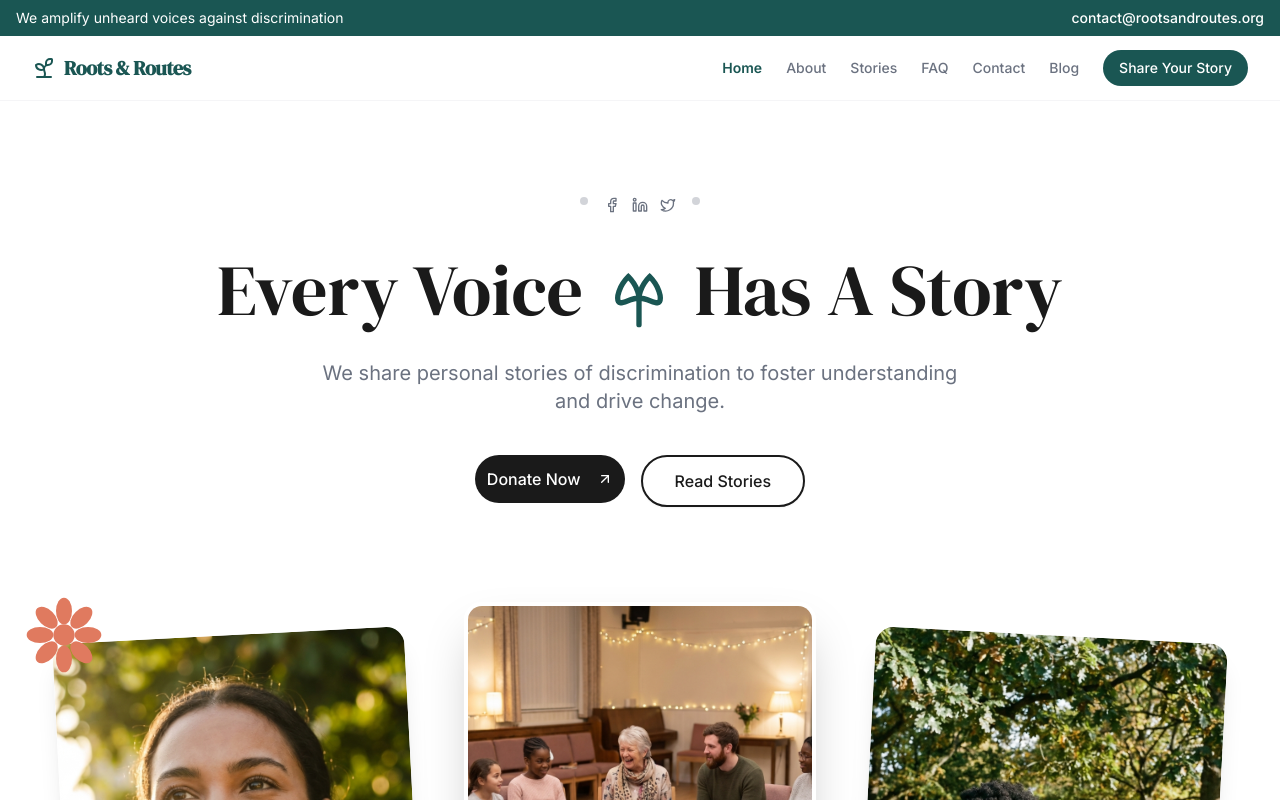
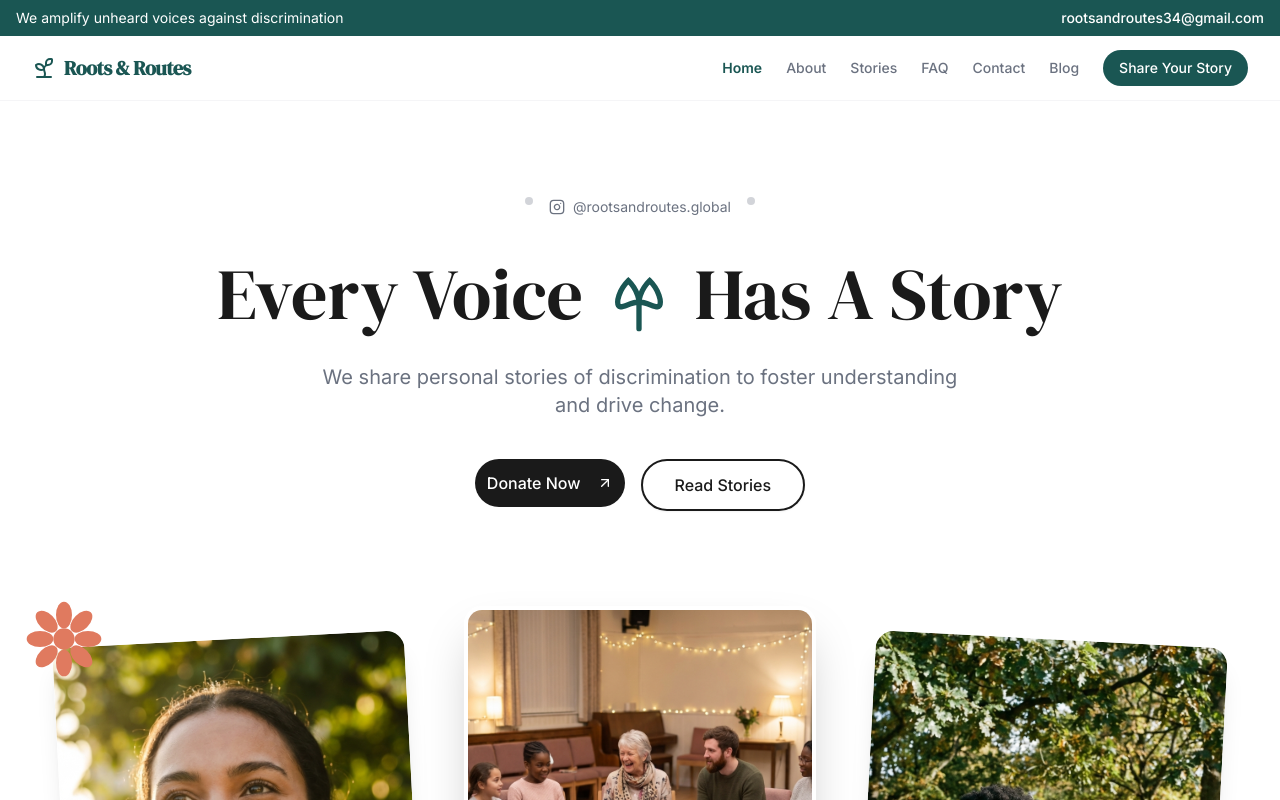
Before and after one commit to BurhanCantCode/RootsAndRoutes, a Next.js app: page / in a window 1280 px wide. Shown: the top 800 px of the page. Built offline with nearby package versions, Linux system fonts and the light colour scheme.

Commit message:
feat: Update About, Contact, and Footer pages to replace LinkedIn with Instagram links, and modify email addresses for contact and donations.

```diff
--- a/app/about/page.tsx
+++ b/app/about/page.tsx
@@ -3,7 +3,7 @@
 import Image from "next/image"
 import Link from "next/link"
 import { motion } from "framer-motion"
-import { Linkedin } from "lucide-react"
+import { Instagram } from "lucide-react"
 
 export default function AboutPage() {
     return (
@@ -92,11 +92,10 @@ export default function AboutPage() {
                         <p className="text-muted-foreground">The people working behind the scenes.</p>
                     </div>
 
-                    <div className="grid grid-cols-1 md:grid-cols-3 gap-10">
+                    <div className="grid grid-cols-1 md:grid-cols-2 gap-10 max-w-3xl mx-auto">
                         {[
-                            { name: "Jane Doe", role: "Founder", image: "/images/generated/team-jane.png" },
-                            { name: "John Smith", role: "Co-Founder", image: "/images/generated/team-john.png" },
-                            { name: "Alex Chen", role: "Director", image: "/images/generated/team-alex.png" }
+                            { name: "Gamze Nur Demir", role: "Co-Founder", image: "/images/generated/team-gamze.png" },
+                            { name: "Melissa Okeke", role: "Co-Founder", image: "/images/generated/team-melissa.png" }
                         ].map((member) => (
                             <div key={member.name} className="flex flex-col items-center bg-white p-8 rounded-2xl shadow-sm hover:shadow-md transition-shadow">
                                 <div className="relative w-32 h-32 rounded-full overflow-hidden mb-6 border-4 border-secondary">
@@ -107,9 +106,9 @@ export default function AboutPage() {
                                 <p className="text-center text-sm text-muted-foreground mb-6">
                                     Passionate about social justice and storytelling. Committed to making a difference.
                                 </p>
-                                <button className="text-muted-foreground hover:text-primary transition-colors">
-                                    <Linkedin className="w-5 h-5" />
-                                </button>
+                                <a href="https://www.instagram.com/rootsandroutes.global?igsh=MWQ0ODd0NzRjb3dpdQ%3D%3D&utm_source=qr" target="_blank" rel="noopener noreferrer" className="text-muted-foreground hover:text-primary transition-colors">
+                                    <Instagram className="w-5 h-5" />
+                                </a>
                             </div>
                         ))}
                     </div>
--- a/app/contact/page.tsx
+++ b/app/contact/page.tsx
@@ -1,7 +1,7 @@
 "use client"
 
 import { ContactForm } from "@/components/forms/ContactForm"
-import { Linkedin, Instagram, Mail } from "lucide-react"
+import { Instagram, Mail } from "lucide-react"
 
 export default function ContactPage() {
     return (
@@ -27,7 +27,7 @@ export default function ContactPage() {
                                     <Mail className="w-6 h-6 mt-1 opacity-80" />
                                     <div>
                                         <h3 className="font-medium mb-1">Email</h3>
-                                        <a href="mailto:contact@rootsandroutes.org" className="hover:underline opacity-90">contact@rootsandroutes.org</a>
+                                        <a href="mailto:rootsandroutes34@gmail.com" className="hover:underline opacity-90">rootsandroutes34@gmail.com</a>
                                     </div>
                                 </div>
                             </div>
@@ -36,8 +36,8 @@ export default function ContactPage() {
                         <div className="mt-12">
                             <h3 className="font-medium mb-4">Follow Us</h3>
                             <div className="flex gap-4">
-                                <a href="#" className="w-10 h-10 bg-white/10 hover:bg-white/20 rounded-full flex items-center justify-center transition-colors">
-                                    <Linkedin className="w-5 h-5" />
+                                <a href="https://www.instagram.com/rootsandroutes.global?igsh=MWQ0ODd0NzRjb3dpdQ%3D%3D&utm_source=qr" target="_blank" rel="noopener noreferrer" className="w-10 h-10 bg-white/10 hover:bg-white/20 rounded-full flex items-center justify-center transition-colors">
+                                    <Instagram className="w-5 h-5" />
                                 </a>
                                 <a href="https://www.instagram.com/rootsandroutes.global?igsh=MWQ0ODd0NzRjb3dpdQ%3D%3D&utm_source=qr" target="_blank" rel="noopener noreferrer" className="flex items-center gap-4 text-muted-foreground hover:text-primary transition-colors">
                                     <Instagram className="w-5 h-5" />
--- a/app/donate/page.tsx
+++ b/app/donate/page.tsx
@@ -22,8 +22,12 @@ export default function DonatePage() {
                     <h2 className="font-serif text-3xl font-medium text-foreground mb-6">
                         Donation Portal Coming Soon
                     </h2>
+                    <p className="text-lg text-muted-foreground mb-4">
+                        We are currently setting up our secure donation processing system. Check back soon for ways to support Roots & Routes financially.
+                    </p>
                     <p className="text-lg text-muted-foreground mb-8">
-                        We are currently setting up our secure donation processing system. Check back soon for ways to support Roots & Routes financially.
+                        For donations, please contact us at:{' '}
+                        <a href="mailto:rootsandroutes34@gmail.com" className="text-primary hover:underline font-medium">rootsandroutes34@gmail.com</a>
                     </p>
                     <div className="flex flex-col sm:flex-row gap-4 justify-center">
                         <Button asChild variant="outline" className="rounded-full px-8">
--- a/components/home/Hero.tsx
+++ b/components/home/Hero.tsx
@@ -3,7 +3,7 @@
 import { motion } from "framer-motion"
 import Link from "next/link"
 import Image from "next/image"
-import { ArrowUpRight, Facebook, Linkedin, Twitter } from "lucide-react"
+import { ArrowUpRight, Instagram } from "lucide-react"
 import { Button } from "@/components/ui/button"
 import { LeafIcon, FlowerDoodle } from "@/components/decorative"
 
@@ -20,11 +20,10 @@ export function Hero() {
                     className="flex gap-4 mb-8 text-muted-foreground"
                 >
                     <div className="h-2 w-2 rounded-full bg-muted-foreground/30" />
-                    <div className="flex gap-3">
-                        <Facebook className="h-4 w-4 hover:text-primary transition-colors cursor-pointer" />
-                        <Linkedin className="h-4 w-4 hover:text-primary transition-colors cursor-pointer" />
-                        <Twitter className="h-4 w-4 hover:text-primary transition-colors cursor-pointer" />
-                    </div>
+                    <a href="https://www.instagram.com/rootsandroutes.global?igsh=MWQ0ODd0NzRjb3dpdQ%3D%3D&utm_source=qr" target="_blank" rel="noopener noreferrer" className="flex gap-2 items-center hover:text-primary transition-colors">
+                        <Instagram className="h-4 w-4" />
+                        <span className="text-sm">@rootsandroutes.global</span>
+                    </a>
                     <div className="h-2 w-2 rounded-full bg-muted-foreground/30" />
                 </motion.div>
 
--- a/components/layout/Footer.tsx
+++ b/components/layout/Footer.tsx
@@ -2,7 +2,7 @@
 
 import React from 'react';
 import Link from 'next/link';
-import { Sprout, Linkedin, Instagram } from 'lucide-react';
+import { Sprout, Instagram } from 'lucide-react';
 import { usePathname } from 'next/navigation';
 import { cn } from '@/lib/utils';
 
@@ -67,15 +67,15 @@ export function Footer() {
                     <div>
                         <h3 className="font-serif text-lg font-semibold mb-4 text-foreground">Connect</h3>
                         <div className="flex gap-4 mb-6">
-                            <a href="#" className="h-10 w-10 rounded-full bg-white flex items-center justify-center text-primary hover:bg-primary hover:text-white transition-colors shadow-sm">
-                                <Linkedin className="h-5 w-5" />
+                            <a href="https://www.instagram.com/rootsandroutes.global?igsh=MWQ0ODd0NzRjb3dpdQ%3D%3D&utm_source=qr" target="_blank" rel="noopener noreferrer" className="h-10 w-10 rounded-full bg-white flex items-center justify-center text-primary hover:bg-primary hover:text-white transition-colors shadow-sm">
+                                <Instagram className="h-5 w-5" />
                             </a>
                             <a href="https://www.instagram.com/rootsandroutes.global?igsh=MWQ0ODd0NzRjb3dpdQ%3D%3D&utm_source=qr" target="_blank" rel="noopener noreferrer" className="h-10 w-10 rounded-full bg-white flex items-center justify-center text-primary hover:bg-primary hover:text-white transition-colors shadow-sm">
                                 <Instagram className="h-5 w-5" />
                             </a>
                         </div>
                         <p className="text-sm text-muted-foreground">
-                            <a href="mailto:contact@rootsandroutes.org" className="hover:underline">contact@rootsandroutes.org</a>
+                            <a href="mailto:rootsandroutes34@gmail.com" className="hover:underline">rootsandroutes34@gmail.com</a>
                         </p>
                     </div>
                 </div>
--- a/components/layout/TopBar.tsx
+++ b/components/layout/TopBar.tsx
@@ -14,8 +14,8 @@ export function TopBar() {
         )}>
             <div className="max-w-7xl mx-auto flex flex-col sm:flex-row justify-between items-center text-sm gap-2 sm:gap-0 text-center sm:text-left">
                 <span>We amplify unheard voices against discrimination</span>
-                <a href="mailto:contact@rootsandroutes.org" className="hover:underline font-medium">
-                    contact@rootsandroutes.org
+                <a href="mailto:rootsandroutes34@gmail.com" className="hover:underline font-medium">
+                    rootsandroutes34@gmail.com
                 </a>
             </div>
         </div>
```
